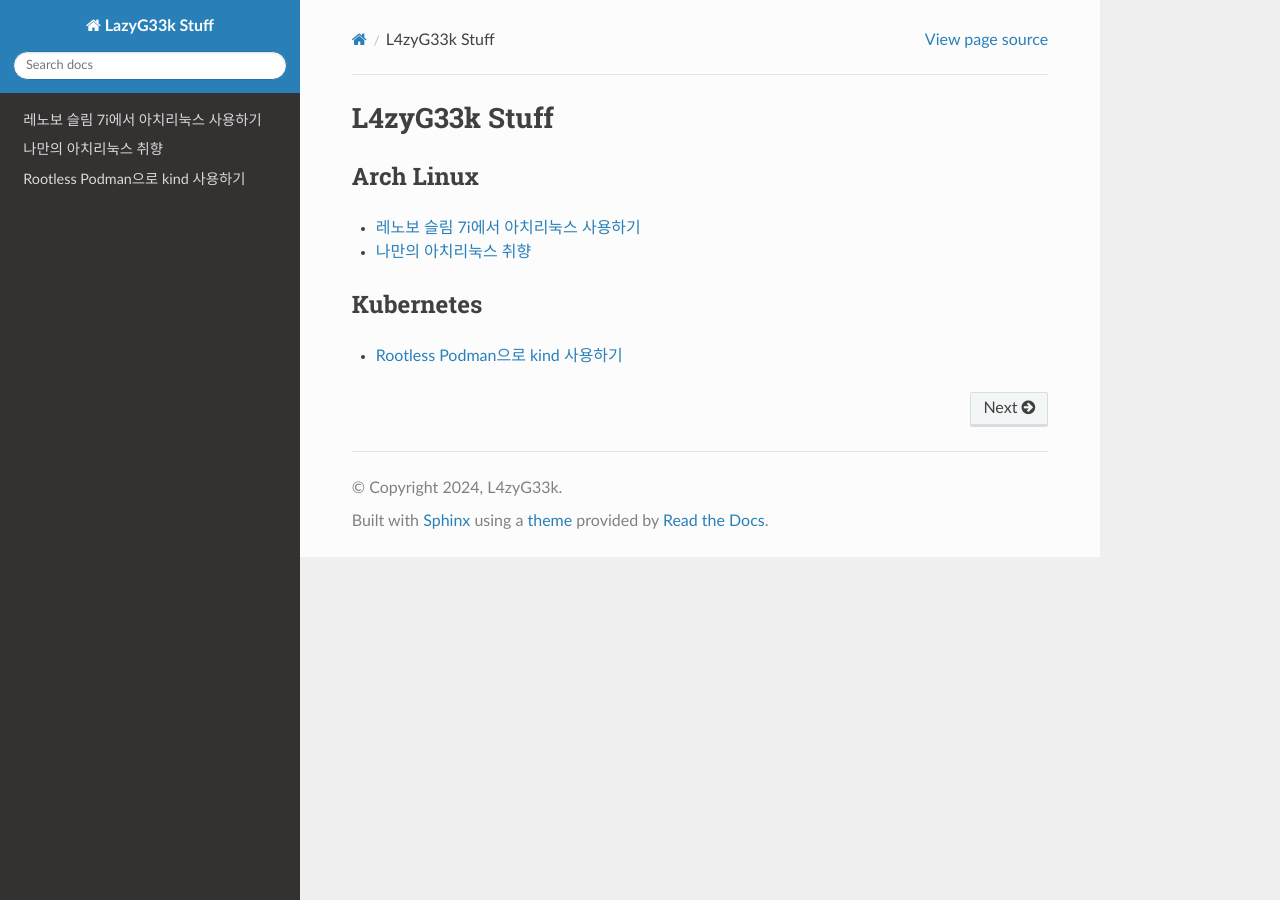
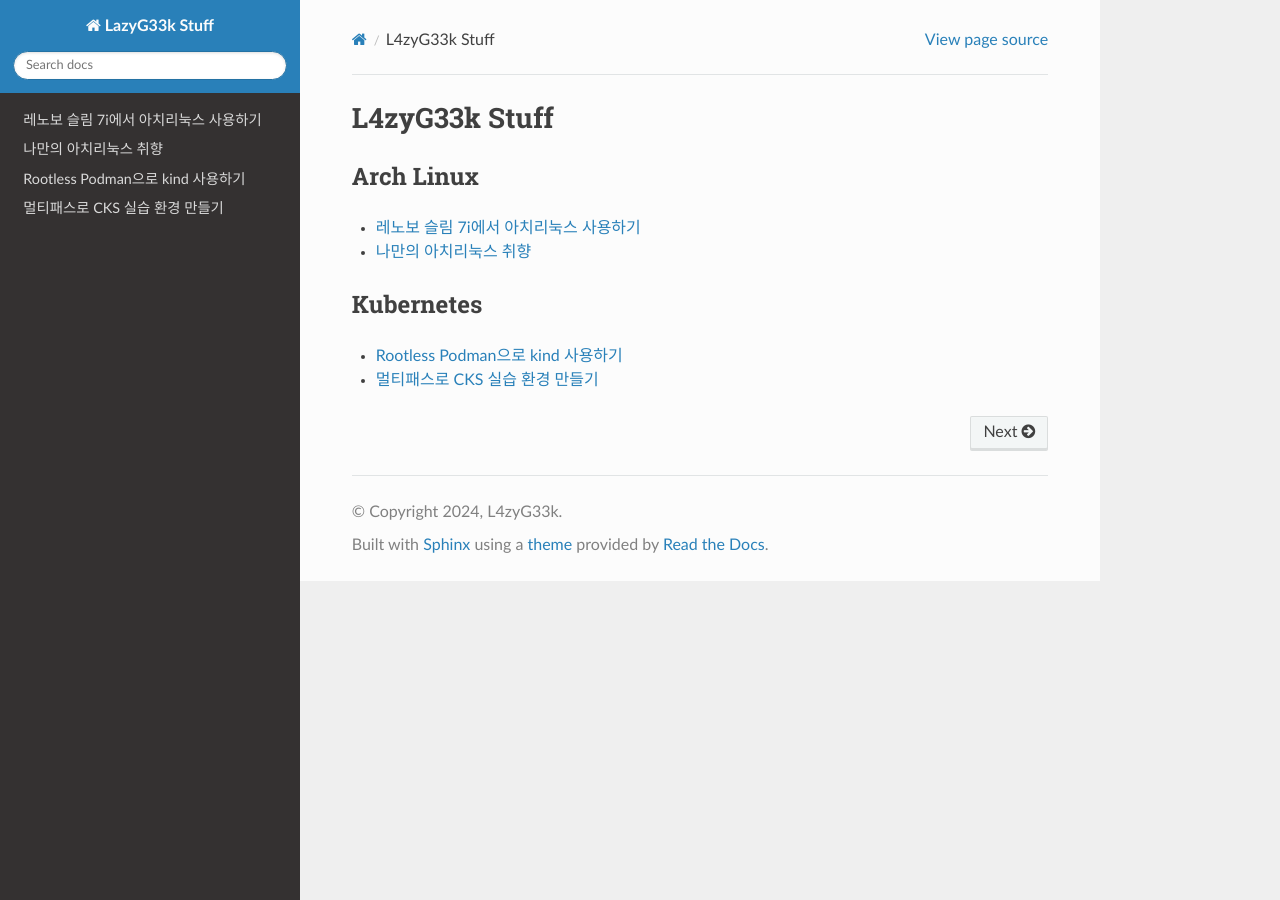
Before and after one commit to l4zyg33k/l4zyg33k.github.io, a Sphinx documentation site: the page built from doc/index.rst, in a window 1280 px wide. Built offline with Sphinx 7.4.7 and the Read the Docs theme 2.0.0, drawn with Linux system fonts in a browser that asks for light colours.

Commit message:
내용 수정

````diff
--- /dev/null
+++ b/doc/cks/cluster.md
@@ -0,0 +1,17 @@
+# 멀티패스로 CKS 실습 환경 만들기
+## 마스터 노드 생성
+```shell
+multipass set local.driver=libvirt
+sudo systemctl restart multipassd.service
+multipass launch -c 2 -d 50G -m 4G -n cks-master focal
+multipass shell cks-master
+sudo -i
+bash <(curl -s https://raw.githubusercontent.com/killer-sh/cks-course-environment/master/cluster-setup/latest/install_master.sh)
+```
+## 워커 노드 생성
+```shell
+multipass launch -c 2 -d 50G -m 4G -n cks-worker focal
+multipass shell cks-worker
+sudo -i
+bash <(curl -s https://raw.githubusercontent.com/killer-sh/cks-course-environment/master/cluster-setup/latest/install_worker.sh)
+```
--- a/doc/index.rst
+++ b/doc/index.rst
@@ -15,3 +15,4 @@
    :maxdepth: 1
 
    kubernetes/kind-on-podman.md
+   cks/cluster.md
````
